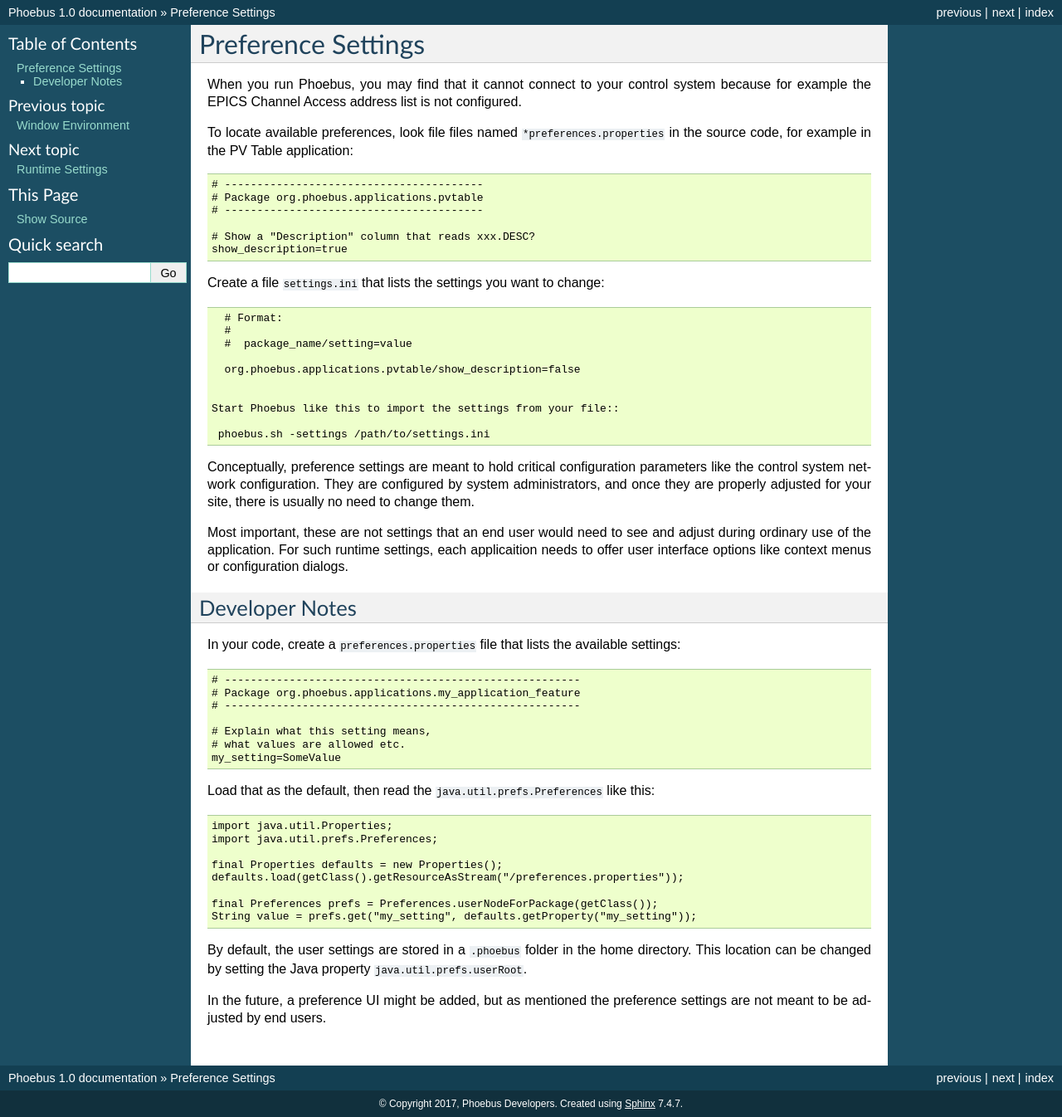
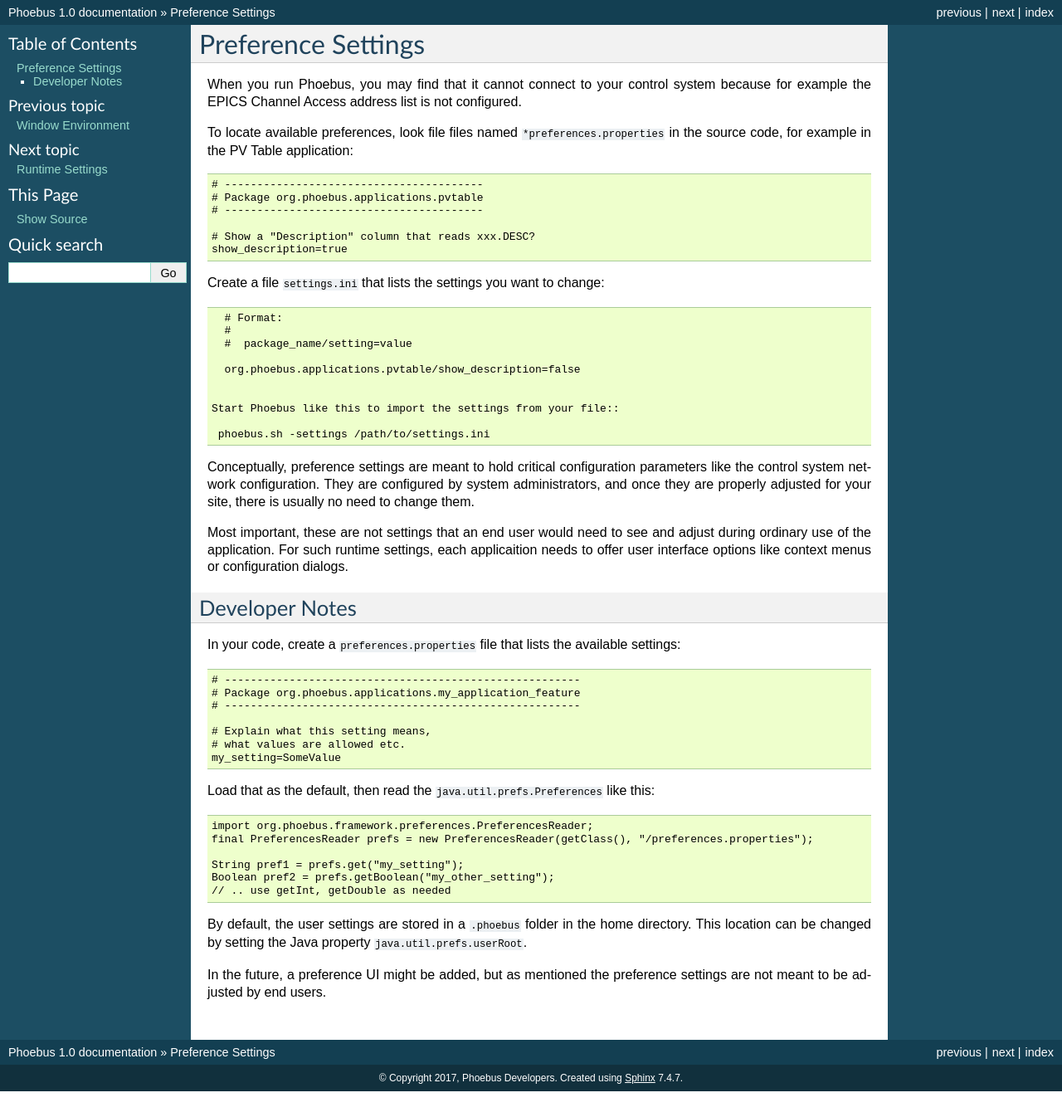
Before and after one commit to kasemir/phoebus-doc, a Sphinx documentation site: the page built from source/preferences.rst, in a window 1280 px wide. Shown: the whole page at 83% size. Built offline with Sphinx 7.4.7, drawn with Linux system fonts in a browser that asks for light colours; after the commit the page ends 1315 px from its top, so only the background shows below that.

Commit message:
Use PreferencesReader

```diff
--- a/source/preferences.rst
+++ b/source/preferences.rst
@@ -58,15 +58,13 @@
 
 Load that as the default, then read the ``java.util.prefs.Preferences`` like this::
 
-    import java.util.Properties;
-    import java.util.prefs.Preferences;
 
-    final Properties defaults = new Properties();
-    defaults.load(getClass().getResourceAsStream("/preferences.properties"));
+    import org.phoebus.framework.preferences.PreferencesReader;
+    final PreferencesReader prefs = new PreferencesReader(getClass(), "/preferences.properties");
 
-    final Preferences prefs = Preferences.userNodeForPackage(getClass());
-    String value = prefs.get("my_setting", defaults.getProperty("my_setting"));
-
+    String pref1 = prefs.get("my_setting");
+    Boolean pref2 = prefs.getBoolean("my_other_setting");
+    // .. use getInt, getDouble as needed
 
 By default, the user settings are stored in a ``.phoebus`` folder
 in the home directory.
```
